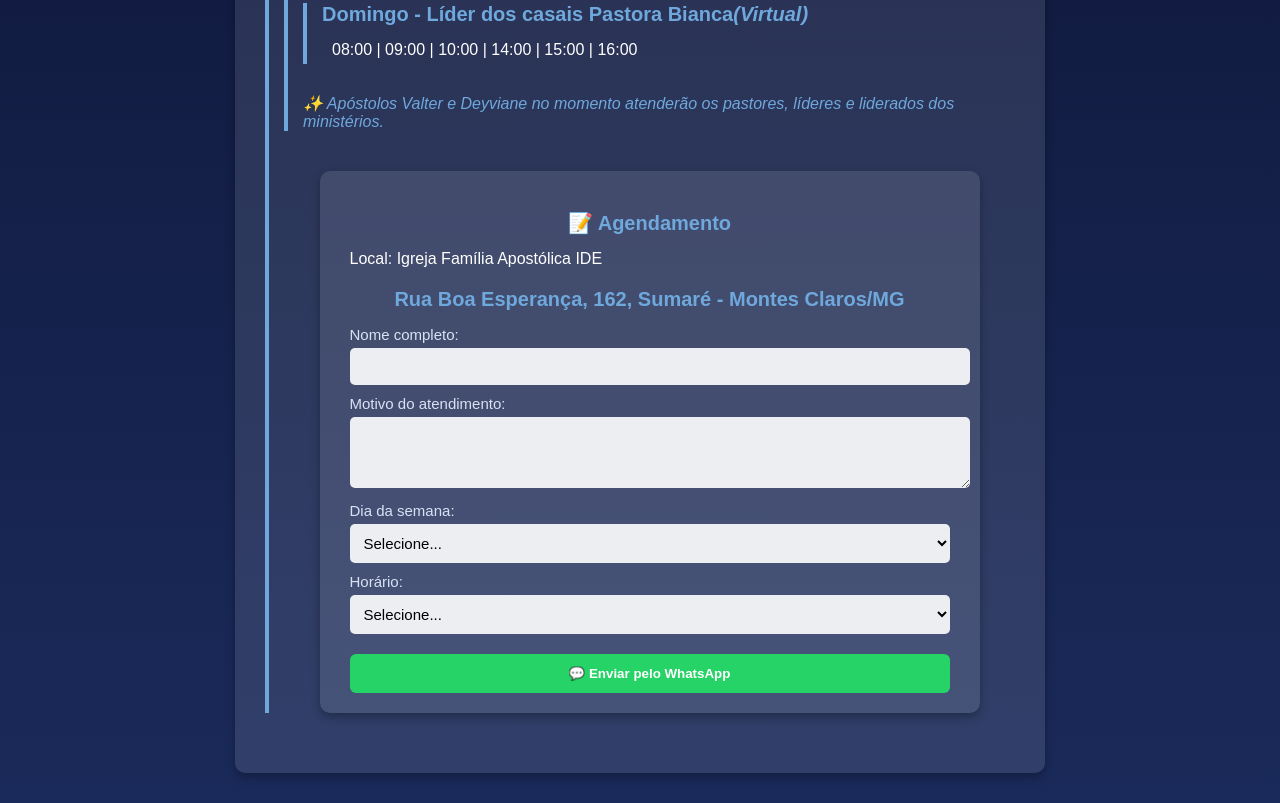
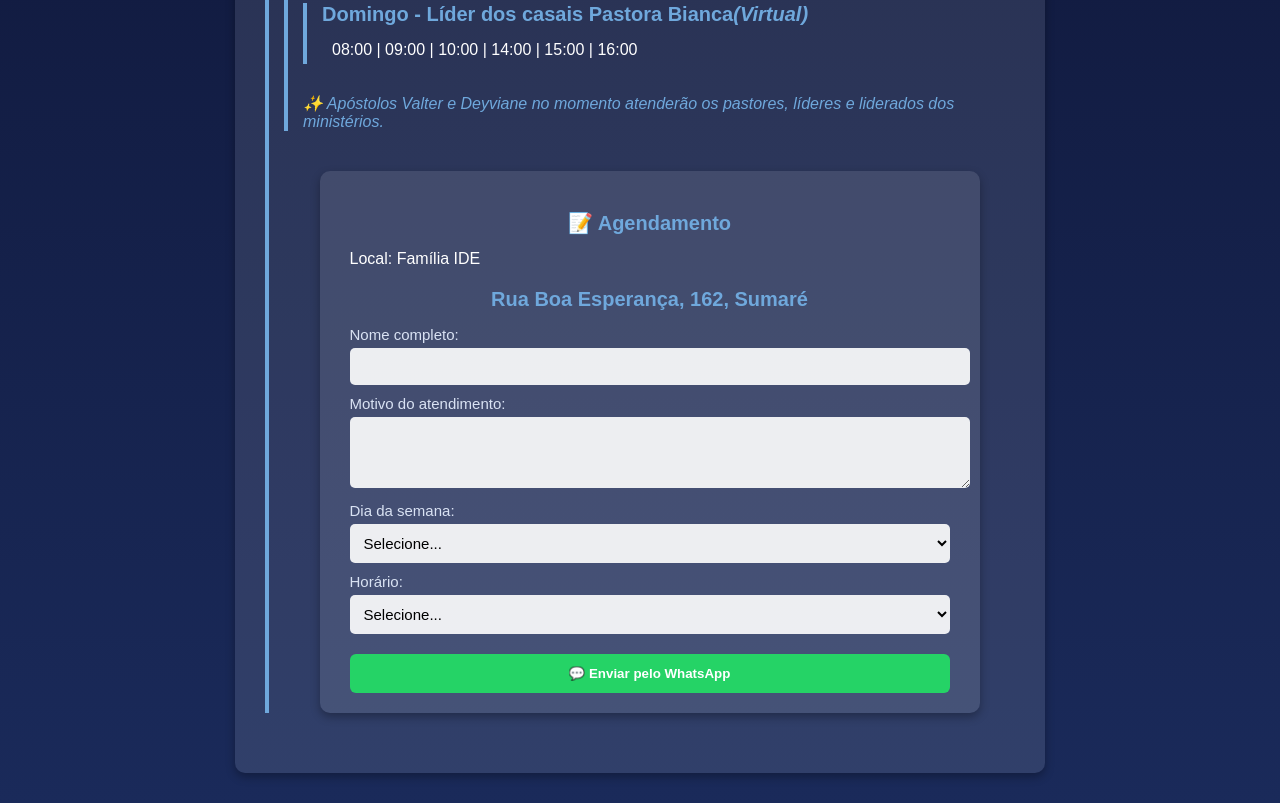
Before and after one commit to familiaide66-eng/agendamento-pastoral, a plain HTML site: page index.html in a window 1280 px wide. Shown: the part 829-1632 px from the top of the page. Drawn offline with Linux system fonts and the light colour scheme.

Commit message:
Update location details in index.html

```diff
--- a/index.html
+++ b/index.html
@@ -177,8 +177,8 @@
       <p class="virtual">✨ Apóstolos Valter e Deyviane no momento atenderão os pastores, líderes e liderados dos ministérios.</p>
    </div>
   <div class="formulario"><h3>📝 Agendamento</h3>
-    Local: Igreja Família Apostólica IDE
-    <h3>Rua Boa Esperança, 162, Sumaré - Montes Claros/MG</h3>
+    Local: Família IDE
+    <h3>Rua Boa Esperança, 162, Sumaré</h3>
 
     <form id="formAgendamento">
     <label for="nome">Nome completo:</label>
```
